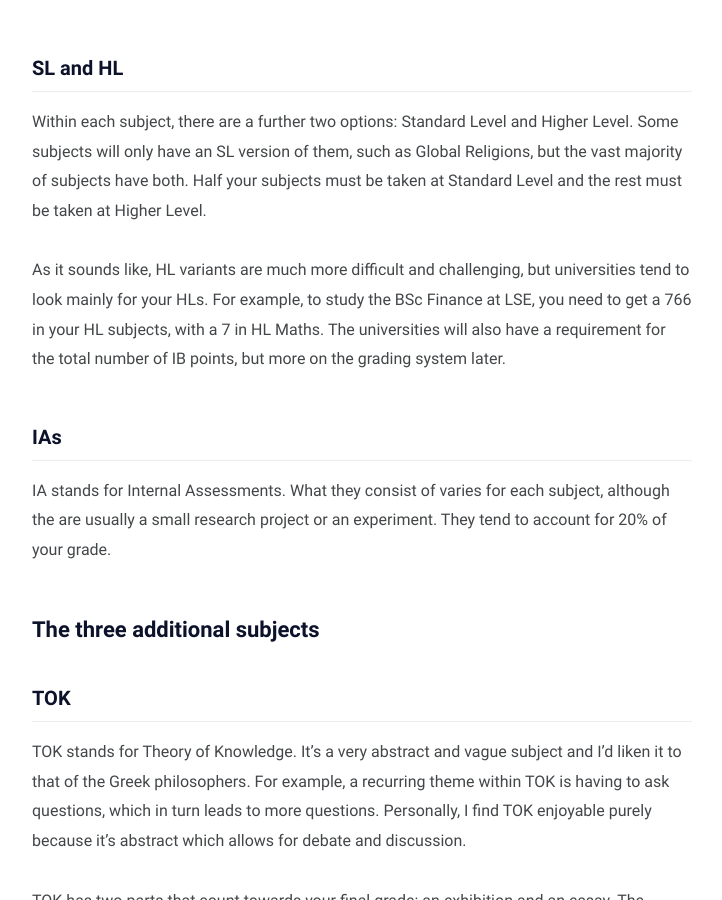
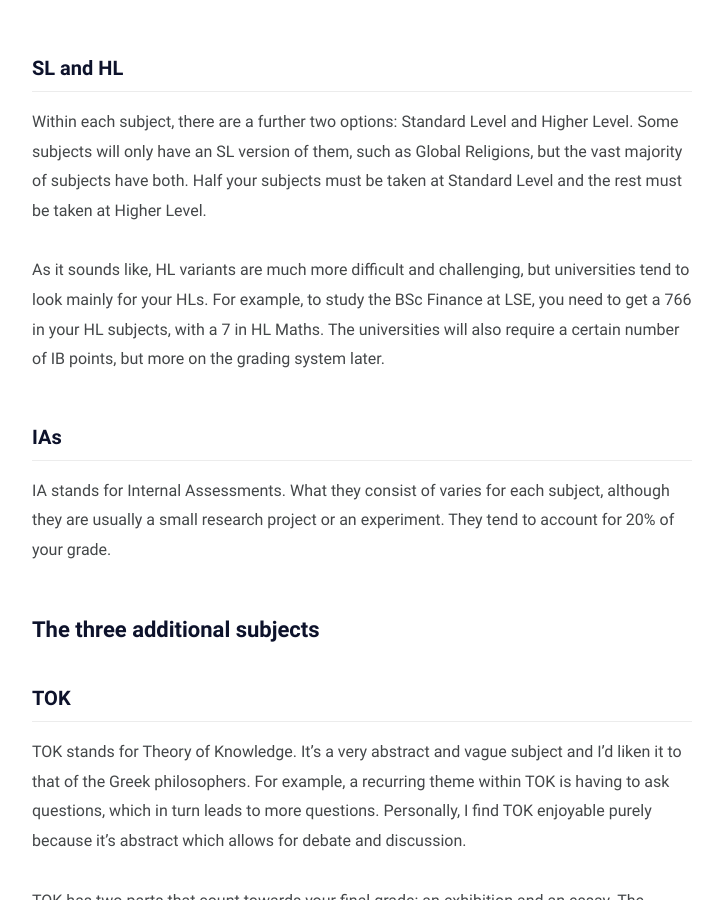
Before and after one commit to manassadasivuni/dg, a Jekyll site: the page built from _posts/2020-08-14-0002-explaining-the-ibdp.md, in a window 1280 px wide and 900 px high, scrolled down 2956 px. Shown: the whole window, without its empty margins (278-1000 px from the left). Built offline with Jekyll 4.4.1, drawn with Linux system fonts in a browser that asks for light colours; some of the changed text lies outside the part shown.

Commit message:
Fixed grammar

```diff
--- a/_posts/2020-08-14-0002-explaining-the-ibdp.md
+++ b/_posts/2020-08-14-0002-explaining-the-ibdp.md
@@ -23,7 +23,7 @@ This is learning a foreign language, nothing special here. For the record, I tak
 ### Individuals and societies
 This is one of the more interesting subject groups and you could call it the humanities. It's made up of a wide variety of subjects (although not all schools offer each of them):
 
-- Business management
+- Business Management
 - Economics
 - Geography
 - Global Politics
@@ -34,7 +34,7 @@ This is one of the more interesting subject groups and you could call it the hum
 - Social and Cultural Anthropology
 - World Religions
 
-The subject names are fairly self-explanatory so I won't go into detail about what they contain. I take Business management and Economics.
+The subject names are fairly self-explanatory so I won't go into detail about what they contain. I take Business Management and Economics.
 
 ### Sciences
 Another one of the most interesting groups but it's not limited to the three "standard" sciences:
@@ -71,10 +71,10 @@ Taking a subject from this subject group isn't mandatory, but to ensure you stil
 ### SL and HL
 Within each subject, there are a further two options: Standard Level and Higher Level. Some subjects will only have an SL version of them, such as Global Religions, but the vast majority of subjects have both. Half your subjects must be taken at Standard Level and the rest must be taken at Higher Level.
 
-As it sounds like, HL variants are much more difficult and challenging, but universities tend to look mainly for your HLs. For example, to study the BSc Finance at LSE, you need to get a 766 in your HL subjects, with a 7 in HL Maths. The universities will also have a requirement for the total number of IB points, but more on the grading system later.
+As it sounds like, HL variants are much more difficult and challenging, but universities tend to look mainly for your HLs. For example, to study the BSc Finance at LSE, you need to get a 766 in your HL subjects, with a 7 in HL Maths. The universities will also require a certain number of IB points, but more on the grading system later.
 
 ### IAs
-IA stands for Internal Assessments. What they consist of varies for each subject, although the are usually a small research project or an experiment. They tend to account for 20% of your grade.
+IA stands for Internal Assessments. What they consist of varies for each subject, although they are usually a small research project or an experiment. They tend to account for 20% of your grade.
 
 ## The three additional subjects
 ### TOK
```
Also changed, not shown: other parts of _posts/2020-08-14-0002-explaining-the-ibdp.md (+1 -1 lines), 2 other files.
